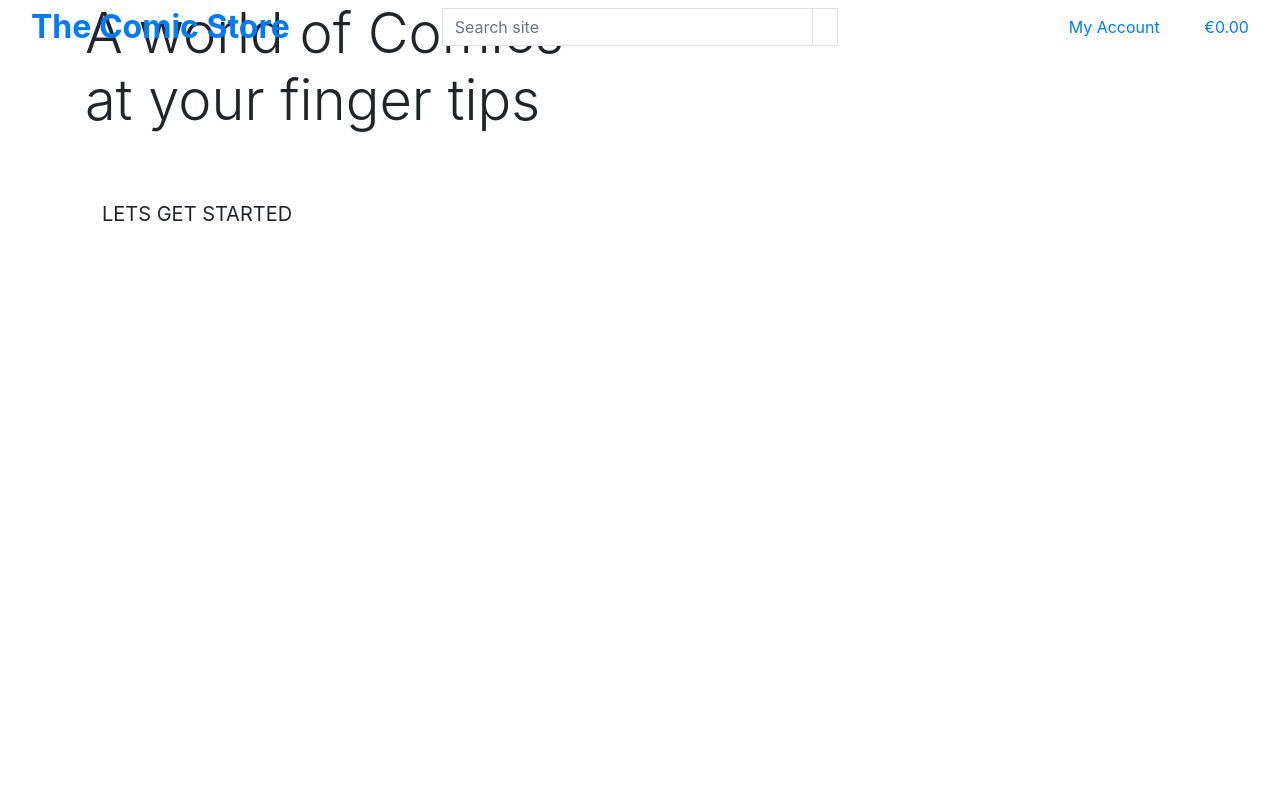
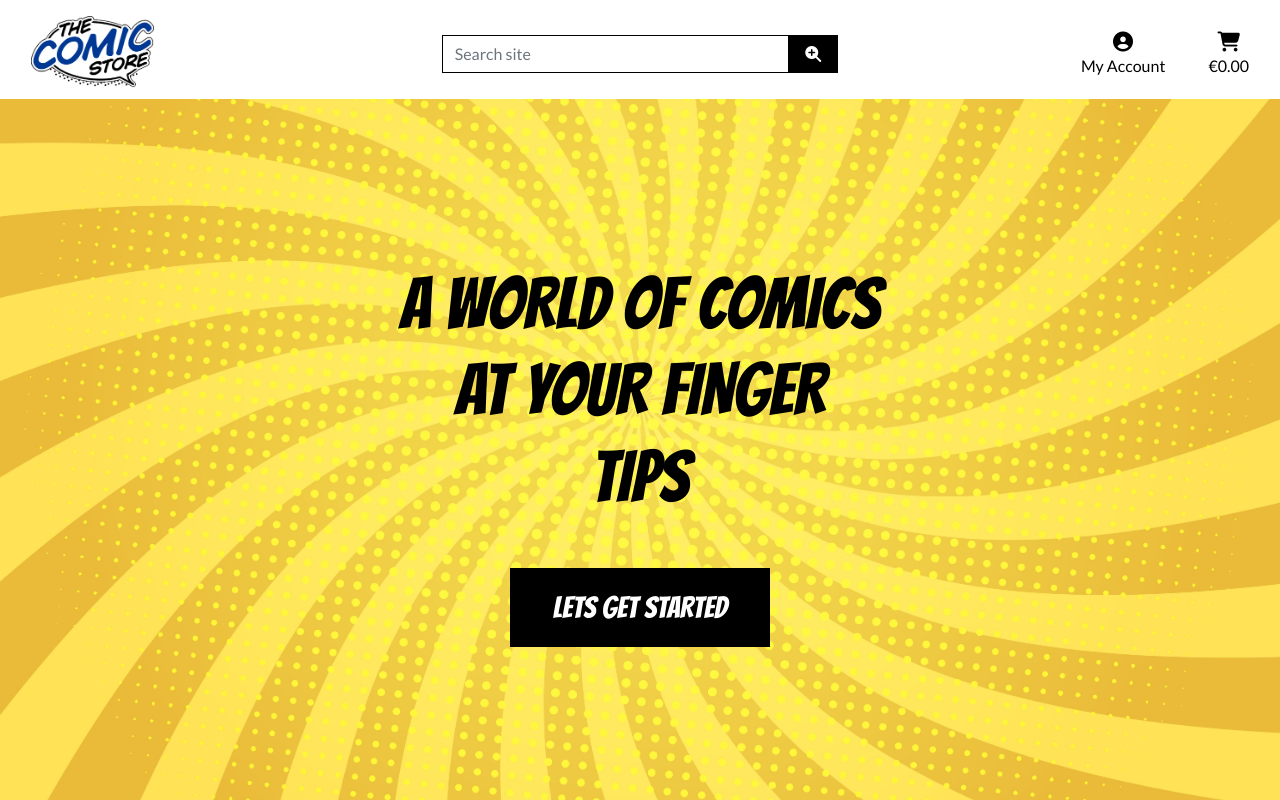
Before and after one commit to damien-meere/full_stack_milestone, a Django app: page / in a window 1280 px wide. Run offline with Django 3.2, Linux system fonts and the light colour scheme; some libraries are stand-ins or nearby versions.

Commit message:
Home page header & CSS complete

```diff
--- a/comic_store/settings.py
+++ b/comic_store/settings.py
@@ -143,6 +143,10 @@ USE_TZ = True
 
 
 # Static files (CSS, JavaScript, Images)
-# https://docs.djangoproject.com/en/3.1/howto/static-files/
+# https://docs.djangoproject.com/en/3.0/howto/static-files/
 
 STATIC_URL = '/static/'
+STATICFILES_DIRS = (os.path.join(BASE_DIR, 'static'),)
+
+MEDIA_URL = '/media/'
+MEDIA_ROOT = os.path.join(BASE_DIR, 'media')
--- a/comic_store/urls.py
+++ b/comic_store/urls.py
@@ -15,9 +15,11 @@ Including another URLconf
 """
 from django.contrib import admin
 from django.urls import path, include
+from django.conf import settings
+from django.conf.urls.static import static
 
 urlpatterns = [
     path('admin/', admin.site.urls),
     path('accounts/', include('allauth.urls')),
     path('', include('home.urls')),
-]
+] + static(settings.MEDIA_URL, document_root=settings.MEDIA_ROOT)
--- a/home/templates/home/index.html
+++ b/home/templates/home/index.html
@@ -12,16 +12,18 @@
 {% block content %}
     <div class="container h-100">
         <div class="row h-100">
+            <div class="col"></div>
             <div class="col-7 col-md-6 my-auto">
-                <h1 class="display-4 logo-font text-black">
+                <h1 class="display-3 logo-font text-black text-center">
                     A world of Comics at your finger tips
                 </h1>
-                <div class="my-5">
-                    <h4>
+                <div class="my-5 d-flex justify-content-center">
+                    <h2>
                         <a href="" class="start-button btn btn-lg rounded-0 text-uppercase py-3">Lets Get Started</a>
-                    </h4>
+                    </h2>
                 </div>
             </div>
+            <div class="col"></div>
         </div>
     </div>
 {% endblock %}
--- /dev/null
+++ b/static/css/base.css
@@ -0,0 +1,92 @@
+html {
+    height: 100%;
+}
+
+body {
+    background: url('/media/homepage_background_yellow.jpg') no-repeat center center fixed;
+    background-size: cover;
+    height: calc(100vh - 164px);
+    color: #555;
+    font-family: 'Bangers', cursive;
+}
+
+header {
+    font-family: 'Lato', sans-serif;
+}
+
+/*  Icon class from Bulma CSS framework.
+    This ensure icons remain centred and have a consistent size*/
+.icon {
+    align-items: center;
+    display: inline-flex;
+    justify-content: center;
+    height: 1.5rem;
+    width: 1.5rem;
+}
+
+.logo-font {
+    text-transform: uppercase;
+}
+
+.logo-image {
+    height: 75px;
+}
+
+.main-logo-link {
+    width: fit-content;
+}
+
+.start-button {
+    background: black;
+    color: white;
+    min-width: 260px;
+    font-size: 30px;
+}
+
+.btn-black {
+    background: black;
+    color: white;
+}
+
+.start-button:hover,
+.start-button:active,
+.start-button:focus,
+.btn-black:hover,
+.btn-black:active,
+.btn-black:focus {
+    background: rgb(28, 56, 117);
+    color: white;
+}
+
+.text-black {
+    color: #000 !important;
+}
+
+.border-black {
+    border: 1px solid black !important;
+}
+
+/* -------------------------------- Media Queries */
+
+/* Slightly larger container on XL screens */
+@media (min-width: 1200px) {
+    .container {
+        max-width: 80%;
+    }
+}
+
+/* fixed top navbar only on medium and up */
+@media (min-width: 992px) {
+    .fixed-top-desktop-only {
+        position: fixed;
+        top: 0;
+        right: 0;
+        left: 0;
+        z-index: 1030;
+    }
+
+    /* Push body down to the bottom of the main page header.*/
+    .header-container {
+        padding-top: 164px;
+    }
+}
--- a/templates/base.html
+++ b/templates/base.html
@@ -11,11 +11,12 @@
 
     {% block corecss %}
         <link rel="stylesheet" href="https://stackpath.bootstrapcdn.com/bootstrap/4.5.0/css/bootstrap.min.css" integrity="sha384-9aIt2nRpC12Uk9gS9baDl411NQApFmC26EwAOH8WgZl5MYYxFfc+NcPb1dKGj7Sk" crossorigin="anonymous">
-        <link href="https://fonts.googleapis.com/css2?family=Lato&display=swap" rel="stylesheet">
+        <link rel="stylesheet" href="https://fonts.googleapis.com/css2?family=Bangers&family=Lato&display=swap">
         <link rel="stylesheet" href="{% static 'css/base.css' %}">
     {% endblock %}
 
     {% block corejs %}
+        <script src="https://kit.fontawesome.com/2a6b29a0cb.js" crossorigin="anonymous"></script>
         <script src="https://code.jquery.com/jquery-3.5.1.slim.min.js" integrity="sha384-DfXdz2htPH0lsSSs5nCTpuj/zy4C+OGpamoFVy38MVBnE+IbbVYUew+OrCXaRkfj" crossorigin="anonymous"></script>
         <script src="https://cdn.jsdelivr.net/npm/popper.js@1.16.1/dist/umd/popper.min.js" integrity="sha384-9/reFTGAW83EW2RDu2S0VKaIzap3H66lZH81PoYlFhbGU+6BZp6G7niu735Sk7lN" crossorigin="anonymous"></script>
         <script src="https://stackpath.bootstrapcdn.com/bootstrap/4.5.2/js/bootstrap.min.js" integrity="sha384-B4gt1jrGC7Jh4AgTPSdUtOBvfO8shuf57BaghqFfPlYxofvL8/KUEfYiJOMMV+rV" crossorigin="anonymous"></script>
@@ -25,12 +26,13 @@
   </head>
   <body>
     <header class="container-fluid fixed-top">
-        <div class="row">
+        <!-- top nav only displayed on large screens as it's a different element on mobile -->
+        <div id="topnav" class="row bg-white pt-lg-2 d-none d-lg-flex">
             <!-- Header part 1 - logo/title -->
             <div class="col-12 col-lg-4 my-auto py-1 py-lg-0 text-center text-lg-left">
                 <a href="{% url 'home' %}" class="nav-link main-logo-link">
-                    <h2 class="logo-font text-black my-0"><strong>The Comic Store</strong></h2>
-                    <!--Store Logo to be added. See 'Media/Comic-Store-Logo.png'-->
+                    <!-- <h2 class="logo-font text-black my-0">The<strong>Comic Store</strong></h2>-->
+                    <img class="logo-image" src="media/Comic-Store-Logo.png" alt="The Comic Store">
                 </a>
             </div>
             <!-- Header part 2 - Search Form -->
```
Also changed, not shown: media/homepage_background.jpg (added), media/homepage_background_yellow.jpg (added), media/retro-cartoon-red-background.jpg (added).
